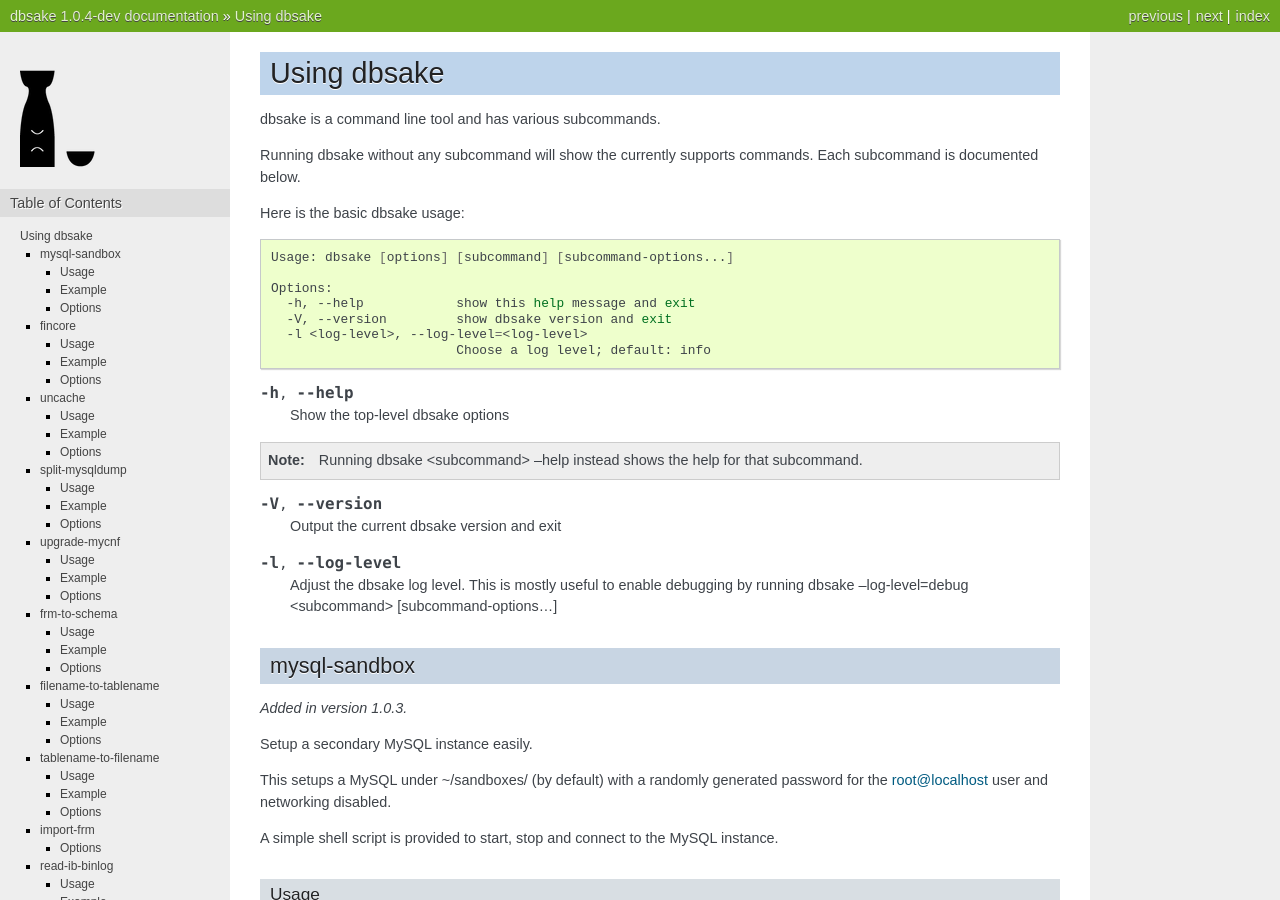
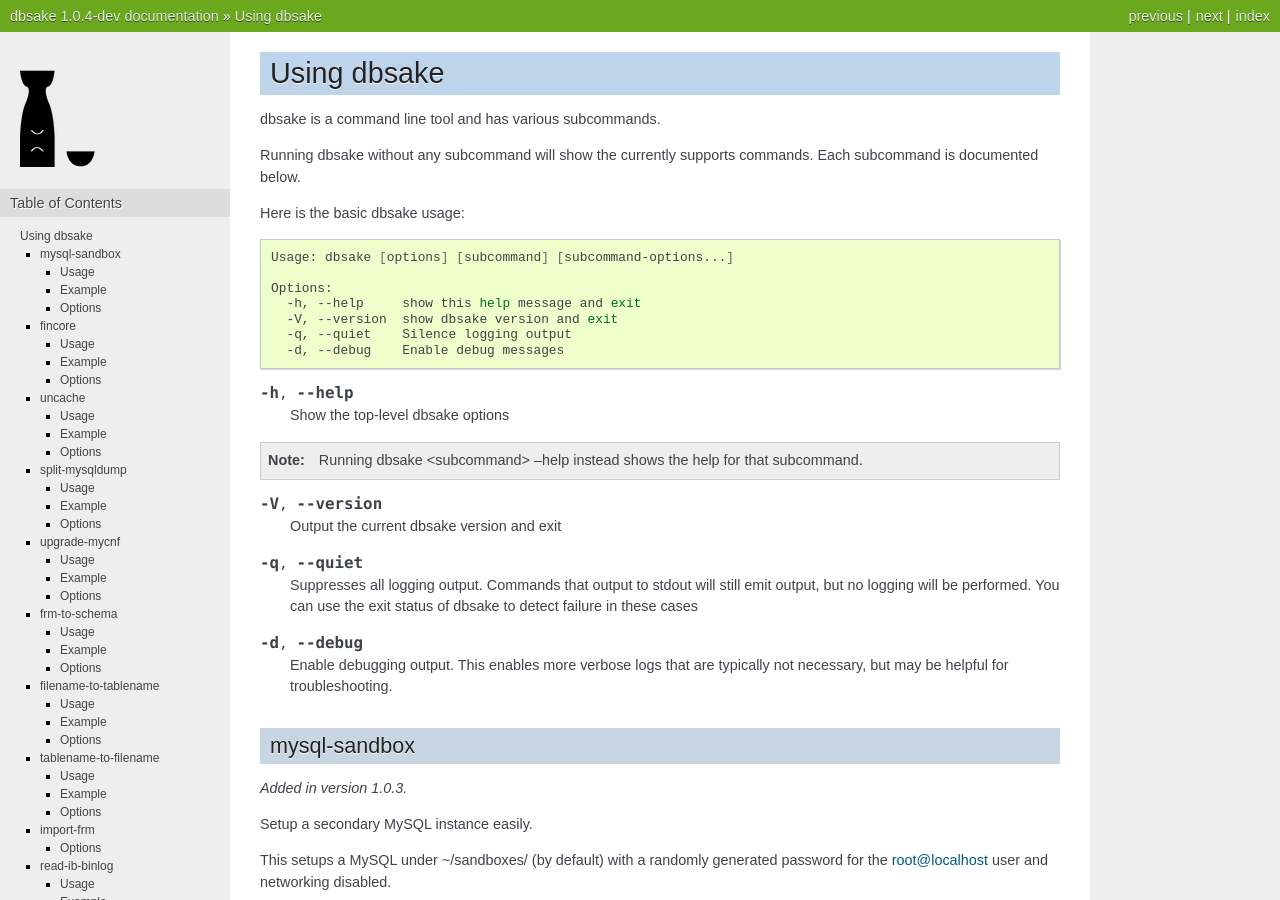
Before and after one commit to abg/dbsake, a Sphinx documentation site: the page built from docs/subcommands.rst, in a window 1280 px wide and 900 px high. Built offline with Sphinx 7.4.7, drawn with Linux system fonts in a browser that asks for light colours; some of the changed text lies outside the part shown.

Commit message:
update top-level dbsake --help documentation

```diff
--- a/docs/subcommands.rst
+++ b/docs/subcommands.rst
@@ -13,10 +13,10 @@ Here is the basic dbsake usage:
    Usage: dbsake [options] [subcommand] [subcommand-options...]
 
    Options:
-     -h, --help            show this help message and exit
-     -V, --version         show dbsake version and exit
-     -l <log-level>, --log-level=<log-level>
-                           Choose a log level; default: info
+     -h, --help     show this help message and exit
+     -V, --version  show dbsake version and exit
+     -q, --quiet    Silence logging output
+     -d, --debug    Enable debug messages
 
 .. program:: dbsake
 
@@ -32,11 +32,16 @@ Here is the basic dbsake usage:
 
    Output the current dbsake version and exit
 
-.. option:: -l, --log-level
+.. option:: -q, --quiet
 
-   Adjust the dbsake log level.  This is mostly useful to enable debugging
-   by running dbsake --log-level=debug <subcommand> [subcommand-options...]
+   Suppresses all logging output.  Commands that output to stdout will still
+   emit output, but no logging will be performed.  You can use the exit
+   status of dbsake to detect failure in these cases
 
+.. option:: -d, --debug
+
+   Enable debugging output.  This enables more verbose logs that are typically
+   not necessary, but may be helpful for troubleshooting.
 
 mysql-sandbox
 ~~~~~~~~~~~~~
@@ -718,9 +723,6 @@ Usage
 
      path
 
-   (specifying a double hyphen (--) in the argument list means all
-   subsequent arguments are treated as bare arguments, not options)
-
 Example
 .......
 
```
